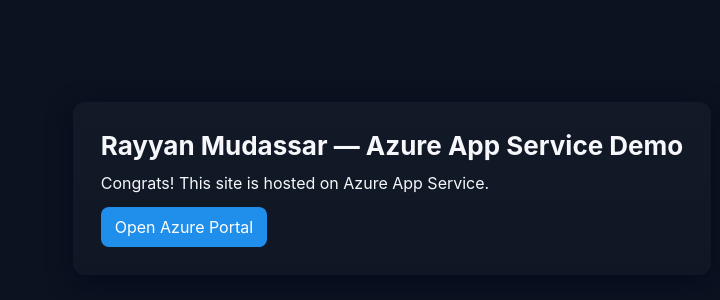
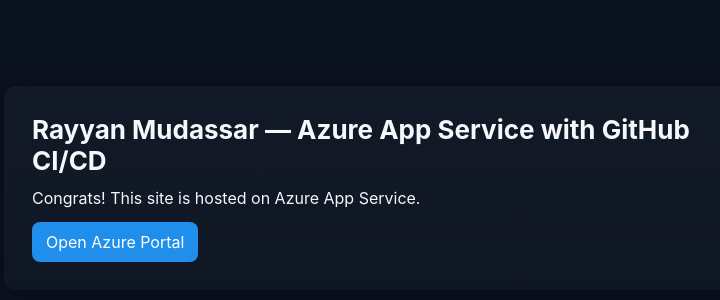
Before and after one commit to Rayyan-Mudassar/azure-appservice-project, a plain HTML site: page index.html in a window 1280 px wide. Shown: the part 212-512 px from the top of the page, without its empty margins (248-968 px from the left). Drawn offline with Linux system fonts and the light colour scheme.

Commit message:
Update index.html

```diff
--- a/index.html
+++ b/index.html
@@ -15,7 +15,7 @@
 </head>
 <body>
   <div class="card">
-    <h1>Rayyan Mudassar — Azure App Service Demo</h1>
+    <h1>Rayyan Mudassar — Azure App Service with GitHub CI/CD</h1>
     <p>Congrats! This site is hosted on Azure App Service.</p>
     <a class="btn" href="https://portal.azure.com" target="_blank">Open Azure Portal</a>
      </div>
```
